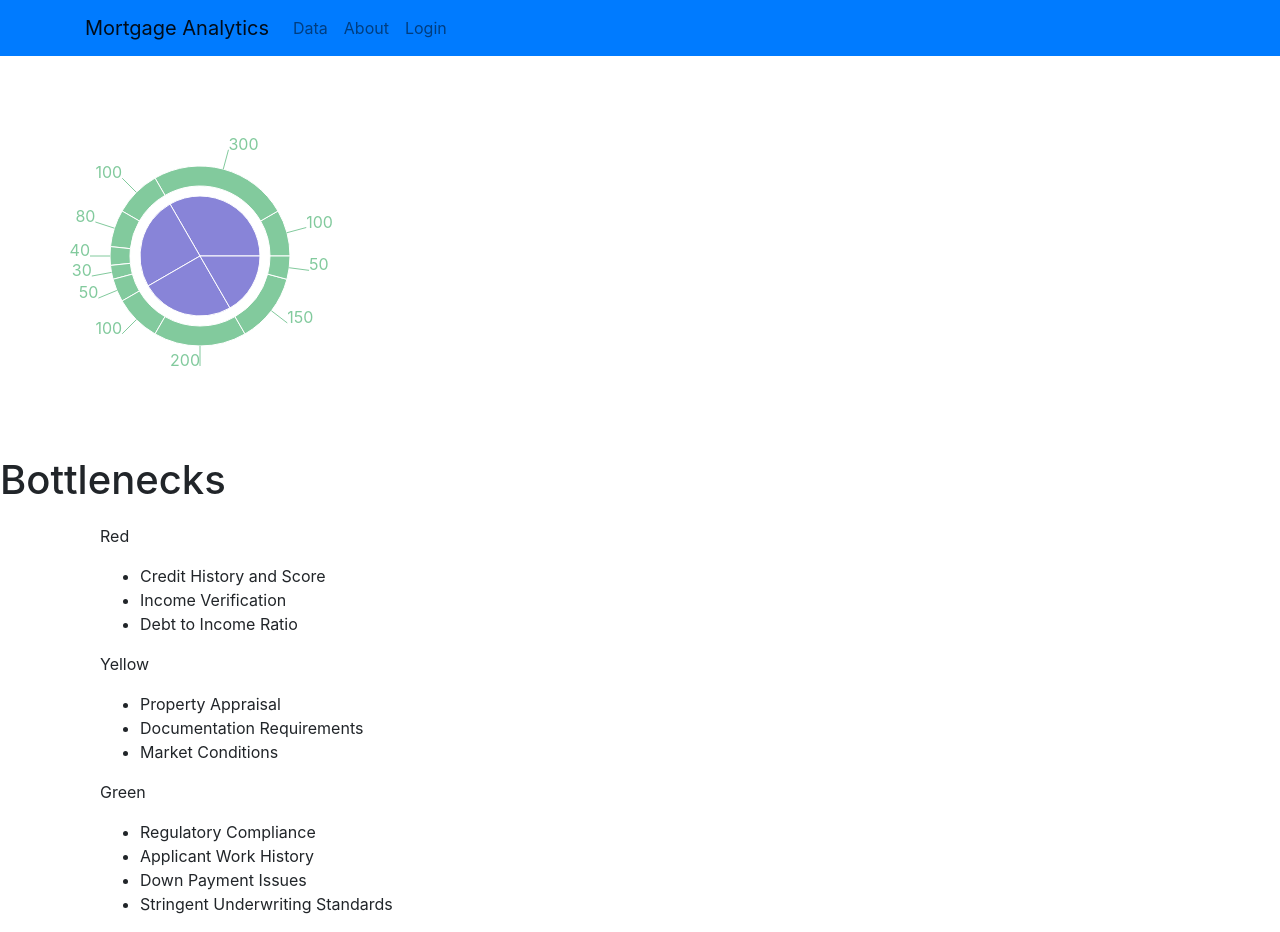
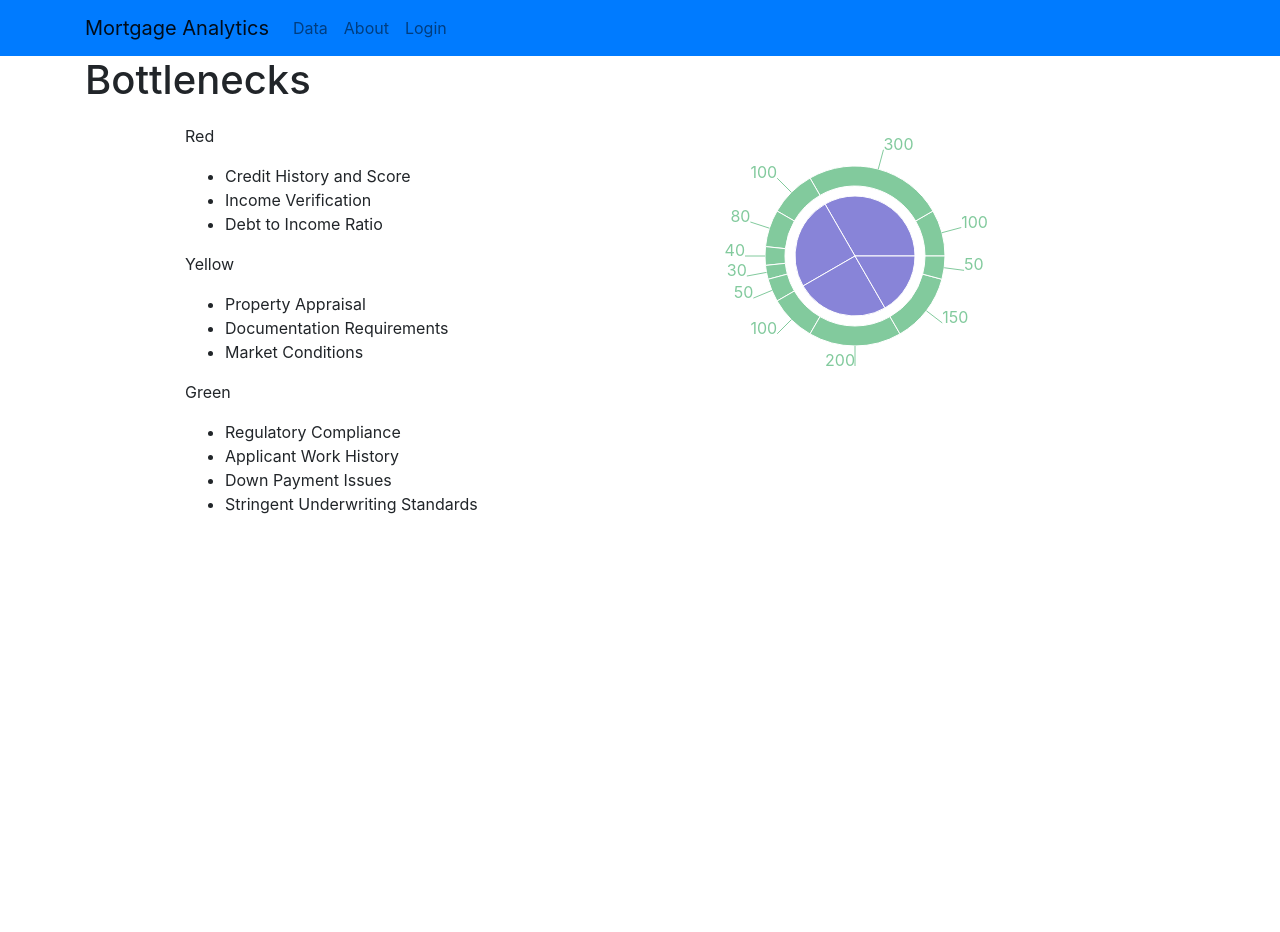
Before and after one commit to mortgage-analytics/frontend, a React (Create React App) app in the folder mortgage_analytics/: page /data in a window 1280 px wide. After the commit the page ends 800 px from the top, so only its background shows below. Built offline with nearby package versions, Linux system fonts and the light colour scheme.

Commit message:
alignment fixed

```diff
--- a/mortgage_analytics/src/pages/Data.jsx
+++ b/mortgage_analytics/src/pages/Data.jsx
@@ -1,3 +1,6 @@
+import { Container } from 'react-bootstrap';
+import { Row } from 'react-bootstrap';
+import { Col } from 'react-bootstrap';
 import React, { PureComponent } from 'react';
 import { render } from "react-dom";
 import { PieChart, Pie, Sector, Cell, ResponsiveContainer } from 'recharts';
@@ -25,11 +28,9 @@ const data02 = [
 const Data = () => {
   return (
     <div>
-      <PieChart width={400} height={400}>
-        <Pie data={data01} dataKey="value" cx="50%" cy="50%" outerRadius={60} fill="#8884d8" />
-        <Pie data={data02} dataKey="value" cx="50%" cy="50%" innerRadius={70} outerRadius={90} fill="#82ca9d" label />
-      </PieChart>
-
+      <Container>
+        <Row>
+          <Col>
             <header>
               <h1 style={{ textAlign: "centre" }}>Bottlenecks</h1>
             </header>
@@ -55,6 +56,15 @@ const Data = () => {
                 <li>Stringent Underwriting Standards</li>
               </ul>
             </main>
+          </Col>
+          <Col>
+            <PieChart width={400} height={400}>
+              <Pie data={data01} dataKey="value" cx="50%" cy="50%" outerRadius={60} fill="#8884d8" />
+              <Pie data={data02} dataKey="value" cx="50%" cy="50%" innerRadius={70} outerRadius={90} fill="#82ca9d" label />
+            </PieChart>
+          </Col>
+        </Row>
+      </Container>
     </div>
 
   );
```
Lines whose indentation alone changed are shown as unchanged.
